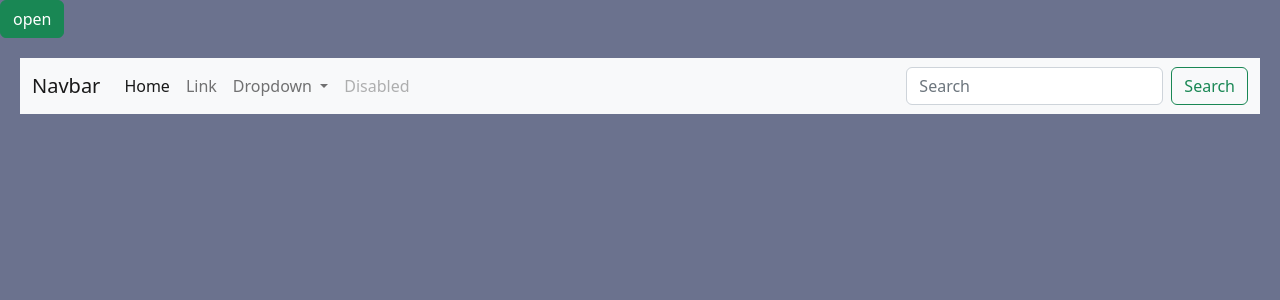
After one commit to SuperGhostSama/Origin-Gamer-Admin, a PHP site: page /sidenav.html in a window 1280 px wide. The commit adds this page. Shown: the top 300 px of the page. Run offline with PHP 8.4, Linux system fonts and the light colour scheme.

Commit message:
made a new html and css file for the side bar

```diff
--- /dev/null
+++ b/script.js
@@ -0,0 +1,12 @@
+                // SideNav
+/* Set the width of the side navigation to 250px and the left margin of the page content to 250px */
+function openNav() {
+    document.getElementById("mySidenav").style.width = "250px";
+    document.getElementById("main").style.marginLeft = "250px";
+  }
+
+  /* Set the width of the side navigation to 0 and the left margin of the page content to 0 */
+  function closeNav() {
+    document.getElementById("mySidenav").style.width = "0";
+    document.getElementById("main").style.marginLeft = "0";
+  }
--- /dev/null
+++ b/sidenav.css
@@ -0,0 +1,51 @@
+
+        /*SIDE NAV*/
+/* The side navigation menu */
+.sidenav {
+    height: 100%; /* 100% Full-height */
+    width: 0; /* 0 width - change this with JavaScript */
+    position: fixed; /* Stay in place */
+    z-index: 1; /* Stay on top */
+    top: 0; /* Stay at the top */
+    left: 0;
+    background-color: #111; /* Black*/
+    overflow-x: hidden; /* Disable horizontal scroll */
+    padding-top: 60px; /* Place content 60px from the top */
+    transition: 0.5s; /* 0.5 second transition effect to slide in the sidenav */
+  }
+
+  /* The navigation menu links */
+  .sidenav a {
+    padding: 8px 8px 8px 32px;
+    text-decoration: none;
+    font-size: 25px;
+    color: #818181;
+    display: block;
+    transition: 0.3s;
+  }
+
+  /* When you mouse over the navigation links, change their color */
+  .sidenav a:hover {
+    color: #f1f1f1;
+  }
+
+  /* Position and style the close button (top right corner) */
+  .sidenav .closebtn {
+    position: absolute;
+    top: 0;
+    right: 25px;
+    font-size: 36px;
+    margin-left: 50px;
+  }
+
+  /* Style page content - use this if you want to push the page content to the right when you open the side navigation */
+  #main {
+    transition: margin-left .5s;
+    padding: 20px;
+  }
+
+  /* On smaller screens, where height is less than 450px, change the style of the sidenav (less padding and a smaller font size) */
+  @media screen and (max-height: 450px) {
+    .sidenav {padding-top: 15px;}
+    .sidenav a {font-size: 18px;}
+  }
--- /dev/null
+++ b/sidenav.html
@@ -0,0 +1,72 @@
+<!DOCTYPE html>
+<html lang="en">
+<head>
+    <meta charset="UTF-8">
+    <meta http-equiv="X-UA-Compatible" content="IE=edge">
+    <meta name="viewport" content="width=device-width, initial-scale=1.0">
+    <link rel="stylesheet" href="style.css">
+    <link rel="stylesheet" href="sidenav.css">
+    <link href="https://cdn.jsdelivr.net/npm/bootstrap@5.2.2/dist/css/bootstrap.min.css" rel="stylesheet" integrity="sha384-Zenh87qX5JnK2Jl0vWa8Ck2rdkQ2Bzep5IDxbcnCeuOxjzrPF/et3URy9Bv1WTRi" crossorigin="anonymous">
+    <title>SideNav</title>
+</head>
+<body>
+
+      <!-- SIDE NAV -->
+
+
+    <div id="mySidenav" class="sidenav">
+        <a href="javascript:void(0)" class="closebtn" onclick="closeNav()">&times;</a>
+        <a href="#">About</a>
+        <a href="#">Services</a>
+        <a href="#">Clients</a>
+        <a href="#">Contact</a>
+      </div>
+
+      <!-- Use any element to open the sidenav -->
+      <button class="btn btn-success" onclick="openNav()">open</button>
+
+      <!-- Add all page content inside this div if you want the side nav to push page content to the right (not used if you only want the sidenav to sit on top of the page -->
+      <div id="main">
+        <!-- NAVBAR -->
+    <nav class="navbar navbar-expand-lg navbar-light bg-light">
+        <div class="container-fluid">
+          <a class="navbar-brand" href="#">Navbar</a>
+          <button class="navbar-toggler" type="button" data-bs-toggle="collapse" data-bs-target="#navbarSupportedContent" aria-controls="navbarSupportedContent" aria-expanded="false" aria-label="Toggle navigation">
+            <span class="navbar-toggler-icon"></span>
+          </button>
+          <div class="collapse navbar-collapse" id="navbarSupportedContent">
+            <ul class="navbar-nav me-auto mb-2 mb-lg-0">
+              <li class="nav-item">
+                <a class="nav-link active" aria-current="page" href="#">Home</a>
+              </li>
+              <li class="nav-item">
+                <a class="nav-link" href="#">Link</a>
+              </li>
+              <li class="nav-item dropdown">
+                <a class="nav-link dropdown-toggle" href="#" id="navbarDropdown" role="button" data-bs-toggle="dropdown" aria-expanded="false">
+                  Dropdown
+                </a>
+                <ul class="dropdown-menu" aria-labelledby="navbarDropdown">
+                  <li><a class="dropdown-item" href="#">Action</a></li>
+                  <li><a class="dropdown-item" href="#">Another action</a></li>
+                  <li><hr class="dropdown-divider"></li>
+                  <li><a class="dropdown-item" href="#">Something else here</a></li>
+                </ul>
+              </li>
+              <li class="nav-item">
+                <a class="nav-link disabled" href="#" tabindex="-1" aria-disabled="true">Disabled</a>
+              </li>
+            </ul>
+            <form class="d-flex">
+              <input class="form-control me-2" type="search" placeholder="Search" aria-label="Search">
+              <button class="btn btn-outline-success" type="submit">Search</button>
+            </form>
+          </div>
+        </div>
+      </nav>
+      </div>
+</body>
+<script src="script.js"></script>
+<script src="https://cdn.jsdelivr.net/npm/bootstrap@5.2.2/dist/js/bootstrap.bundle.min.js" integrity="sha384-OERcA2EqjJCMA+/3y+gxIOqMEjwtxJY7qPCqsdltbNJuaOe923+mo//f6V8Qbsw3" crossorigin="anonymous"></script>
+
+</html>
--- a/style.css
+++ b/style.css
@@ -1,12 +1,12 @@
 /*Working on The login and sign up landing page*/
 .card{
-
     padding: 0.7rem;
 
 }
+/* COLOR OF THE CARD */
 .card-body{
     width: auto;
-    background-color: black;
+    background-color: #404258;
 }
 /*changing the color of the header*/
 h1{
@@ -29,3 +29,6 @@ p a {
 p a:hover {
     color: #fff;
 }
+body {
+background-color: #6B728E !important;
+}
```
